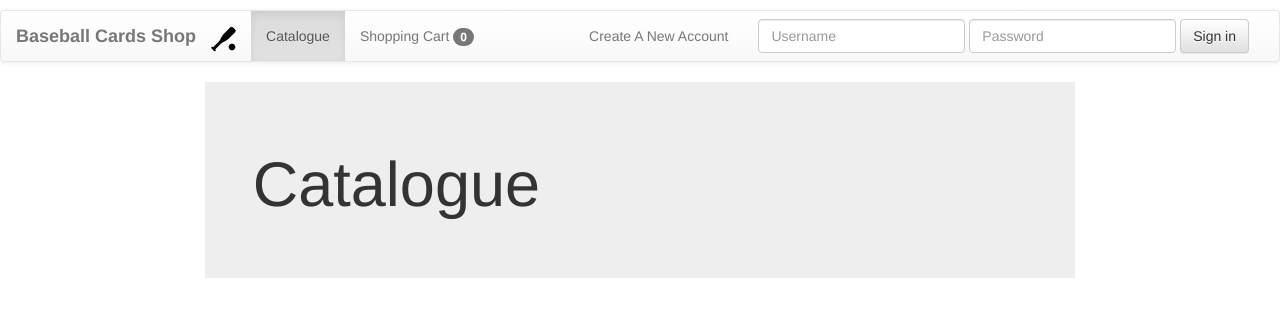
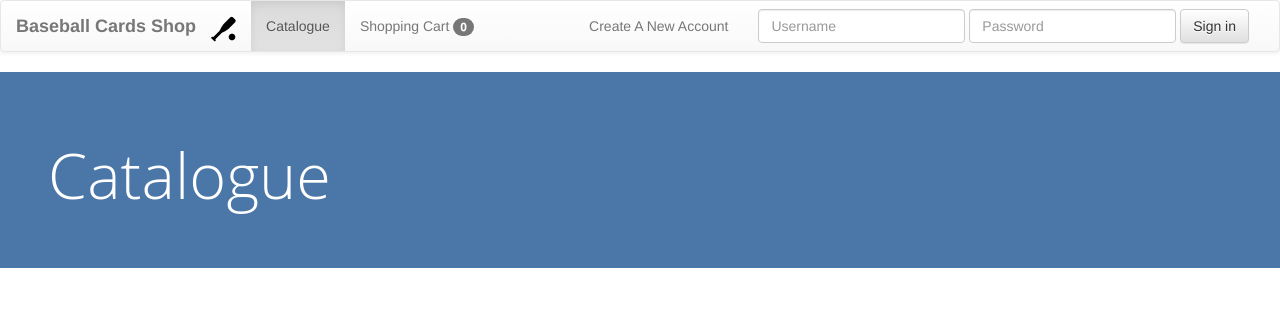
Before and after one commit to cadz7/CI-Shopping-Cart, a CodeIgniter app: page /index.php/main/index in a window 1280 px wide. Shown: the top 327 px of the page. Run offline with CodeIgniter, Linux system fonts and the light colour scheme; some libraries are stand-ins or nearby versions.

Commit message:
Layout changes to template and buttons

```diff
--- a/estore/application/views/catalogue/list.php
+++ b/estore/application/views/catalogue/list.php
@@ -14,7 +14,7 @@
 						<h4><?= $product->name?></h4>
 						<p>$<?= number_format($product->price, 2)?></p>
 					</div>
-			    	<div class="btn-group">
+			    	<div class="btn-group" id="button-container">
 					<button type="button" class="btn btn-xs btn-primary btn-group-sm">
 					Add to Cart
 					</button>
--- a/estore/css/template.css
+++ b/estore/css/template.css
@@ -1,18 +1,25 @@
  body{
- 	padding-top: 10px;
-    padding-bottom: 20px;
-    margin-right: auto;
-    margin-left: auto;
+ 	padding: 0;
+    	margin-right: auto;
+    	margin-left: auto;
  }
 
 .container-all {
-	width: 68%;
+	-webkit-font-smoothing: antialiased;
+	font-family: 'Open Sans', sans-serif;
 	margin-right: auto;
-    margin-left: auto;
+    	margin-left: auto;
 }
 
 .jumbotron {
-    padding: 48px;
+	background-color: rgb(74, 118, 168) !important;
+	color: white;
+    	padding: 48px;
+}
+
+.jumbotron h1 {
+	color: white;
+	font-weight: 100;
 }
 
 .contents {
@@ -59,3 +66,22 @@
 	padding-left: 190px;
 	padding-right: 50px;
 }
+
+#button-container {
+	margin-left: 30%;
+}
+
+#button-container button {
+	font-size: 16px;
+}
+
+.thumbnail:hover {
+	box-shadow: 1px 14px 45px rgba(0, 0, 0, 0.3) !important;
+}
+
+/*img:hover {
+	-ms-transform: scale(1.1);
+    	-webkit-transform: scale(1.1);
+    	transform: scale(1.1);
+    	transition: all ease-in-out 0.4s;
+};*/
```
